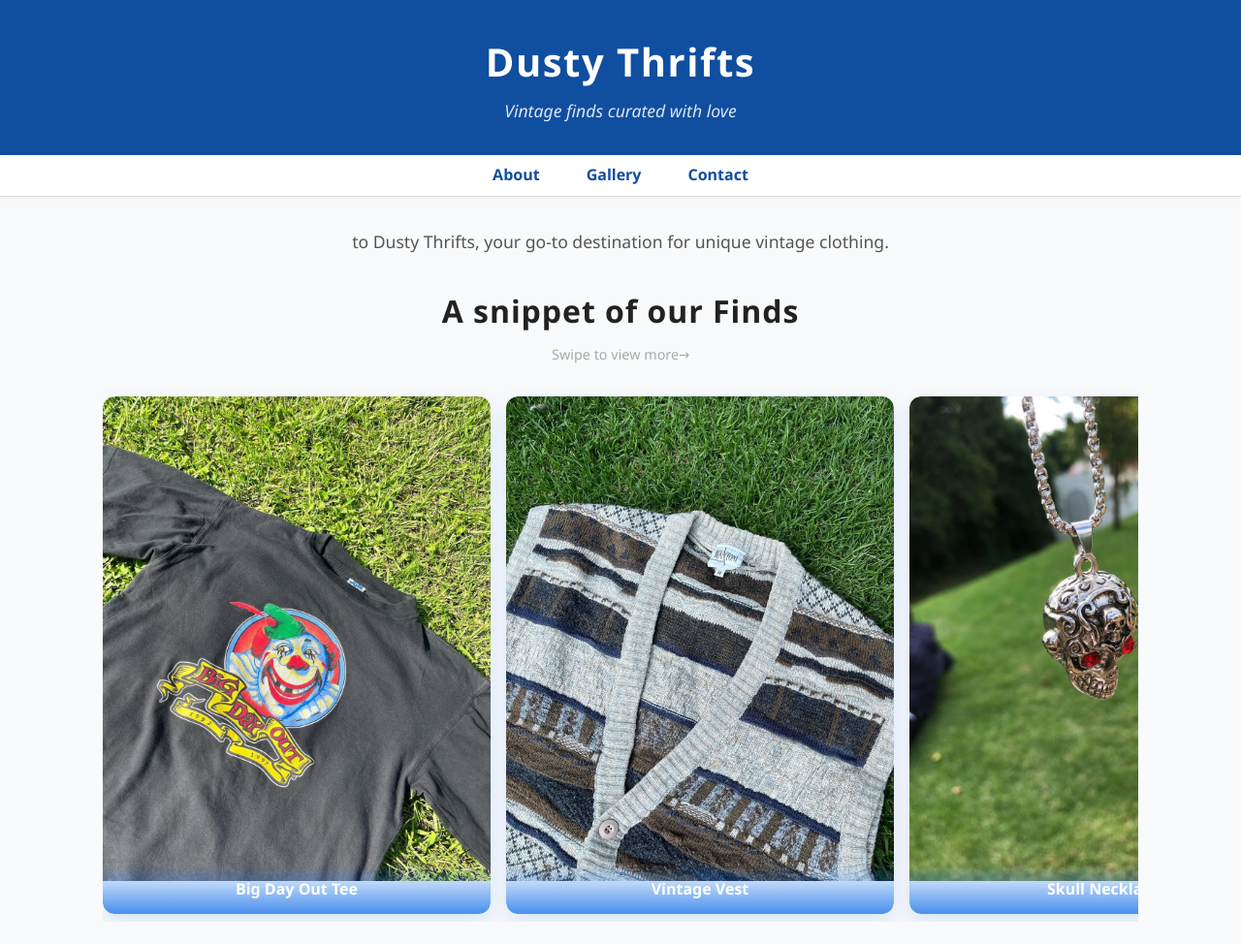
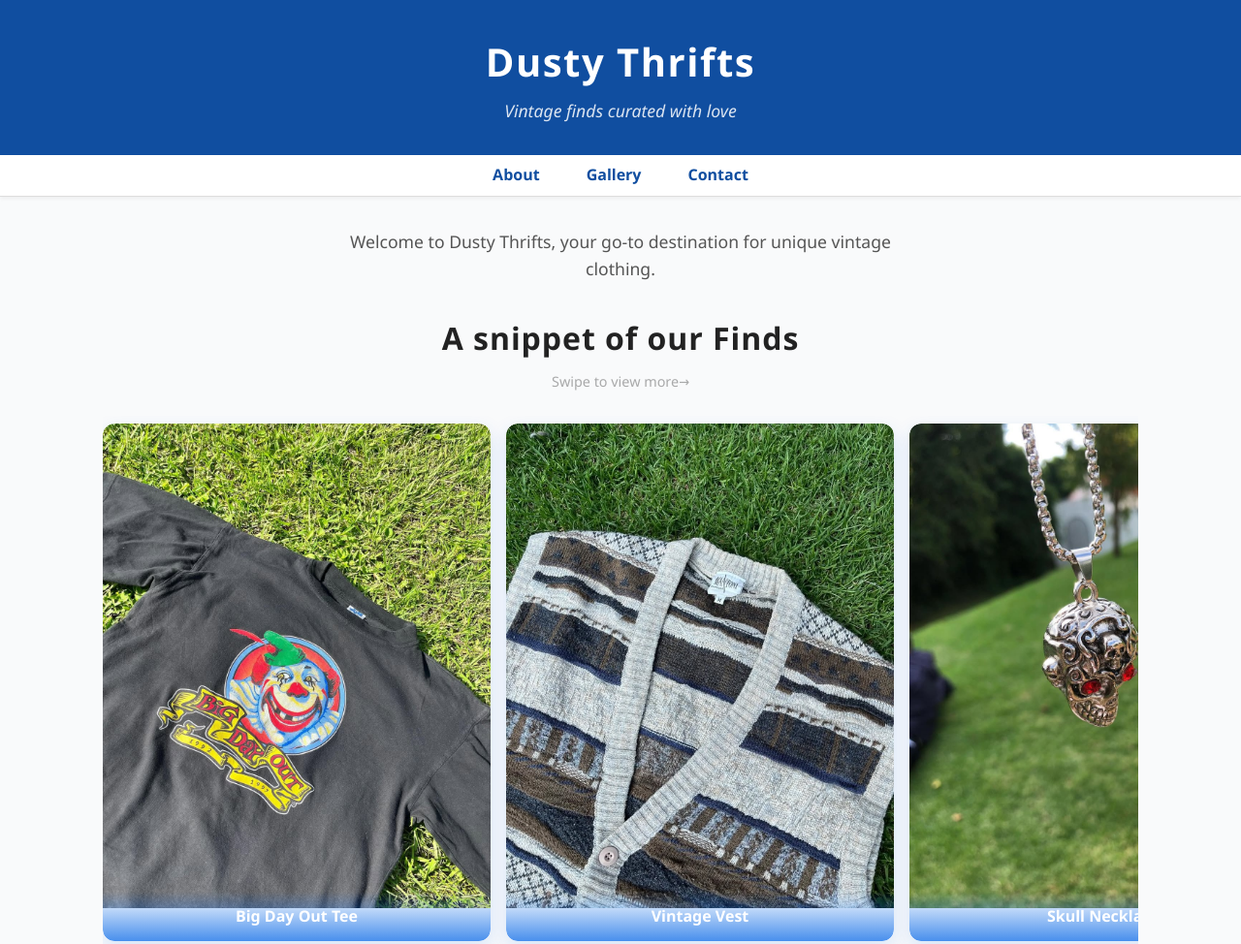
Before and after one commit to BBongwe/dustythrifts-website, a plain HTML site: page index.html in a window 1280 px wide. Shown: the top 974 px of the page at 97% size. Drawn offline with Linux system fonts and the light colour scheme.

Commit message:
Update intro paragraph greeting text
testing

```diff
--- a/index.html
+++ b/index.html
@@ -23,7 +23,7 @@
 
   <main>
     <section class="intro">
-      <p> to Dusty Thrifts, your go-to destination for unique vintage clothing.</p>
+      <p> Welcome to Dusty Thrifts, your go-to destination for unique vintage clothing.</p>
       <h2>A snippet of our Finds</h2>
       <div class="swipe-hint" aria-label="Swipe hint">
         <span>Swipe to view more→</span>
```
